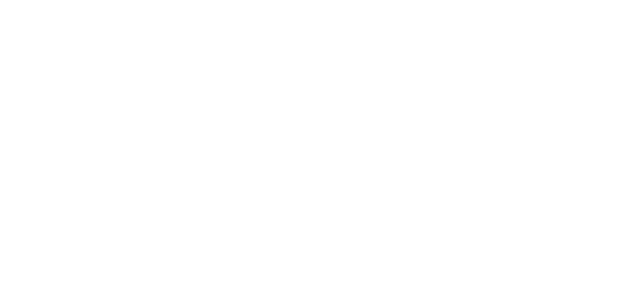
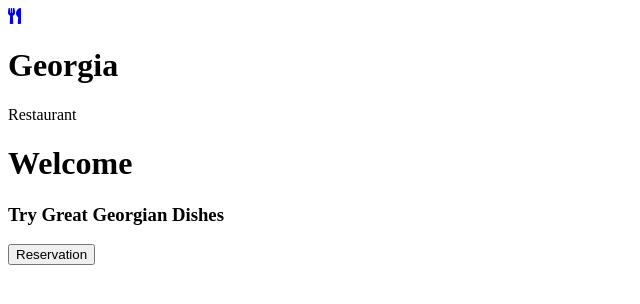
Before and after one commit to RaquelFraktas/restaurant-georgia, a website: page index.html in a window 1280 px wide. Shown: the whole page, without its empty margins (0-640 px from the left). Drawn offline with Linux system fonts and the light colour scheme.

Commit message:
start header

```diff
--- a/index.html
+++ b/index.html
@@ -9,10 +9,27 @@
     <link rel="stylesheet" href="https://use.fontawesome.com/releases/v5.5.0/css/all.css"
       integrity="sha384-B4dIYHKNBt8Bc12p+WXckhzcICo0wtJAoU8YZTY5qE0Id1GSseTk6S+L3BlXeVIU"
       crossorigin="anonymous">
-    <link href="https://fonts.googleapis.com/css?family=Dancing+Script:400,700|Josefin+Sans:300,400,600,700|Nunito:300,400,600,700" rel="stylesheet">
+    <link href="https://fonts.googleapis.com/css?family=Dancing+Script:400,700|Josefin+Sans:300,400,600,700|Nunito:300,400,600,700"
+      rel="stylesheet">
     <title>Restaurant "Georgia"</title>
 </head>
 <body>
+   <!--Header-->
+   <header class="header">
+      <div class="brand">
+        <a href="#" class="logo"><i class="fas fa-utensils"></i></a>
+        <div>
+          <h1 class="main-mame">Georgia</h1>
+          <p class="sub-name">Restaurant</p>
+        </div>
+      </div>
+      <div class="header-banner">
+        <h1 class="main-heading">Welcome</h1>
+        <h3 class="sub-heading">Try Great Georgian Dishes</h3>
+        <button type="button" class="main-btn">Reservation</button>
+      </div>
+   </header>
+   <!--End of Header-->
 
 </body>
 </html>
```
